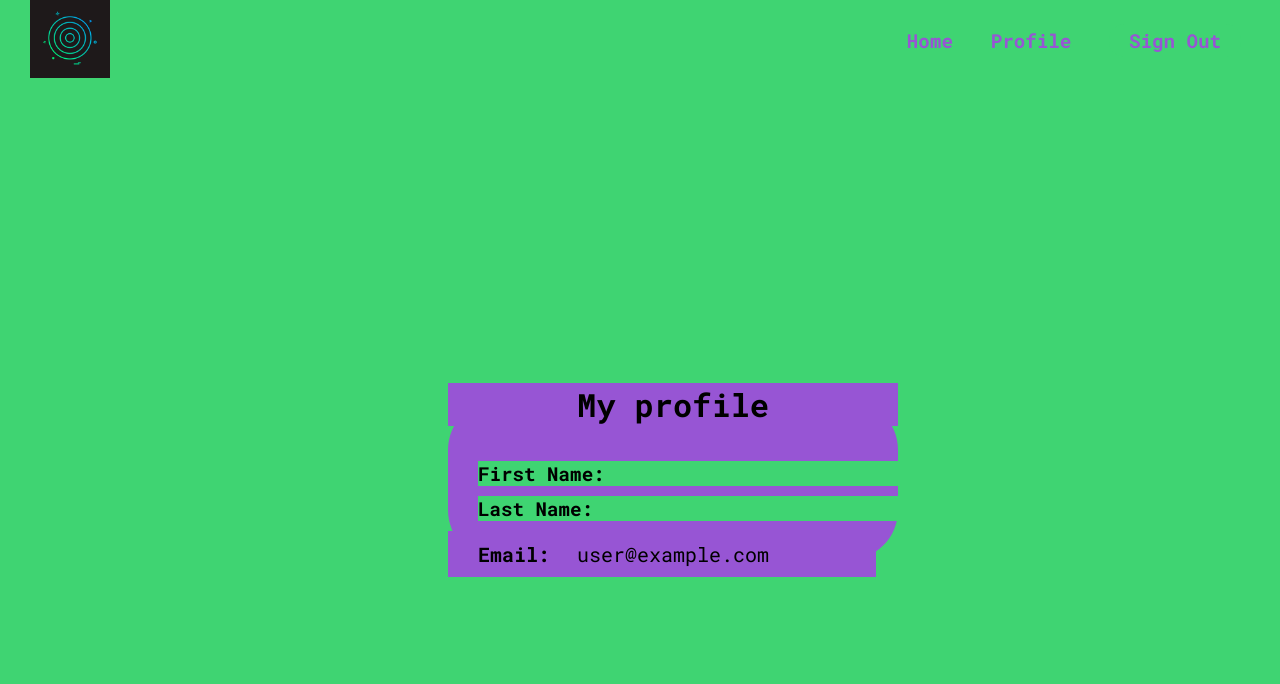
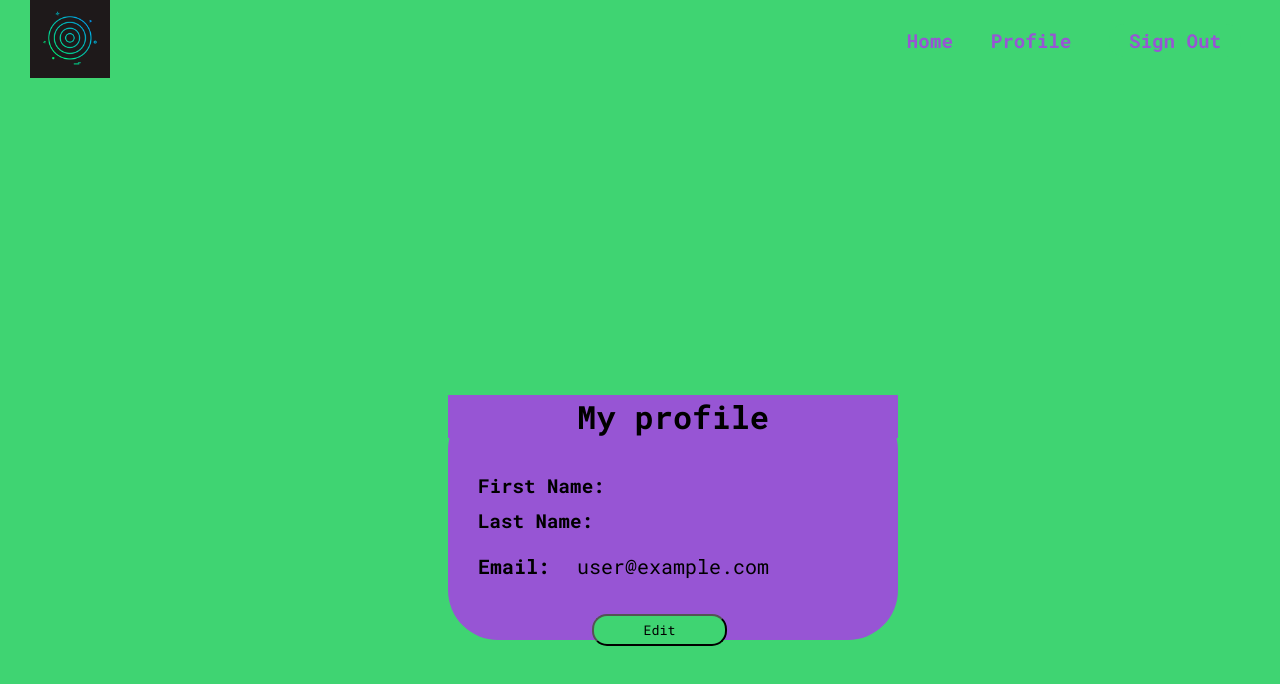
Before and after one commit to NielsLouwes/Novi_Final_Project_Focus_App, a React (Create React App) app: page /profile in a window 1280 px wide. Shown: the top 684 px of the page. Built offline with nearby package versions, Linux system fonts and the light colour scheme; no server answers; sample sign-in values are in the browser's storage.

Commit message:
updated profile basic stuff

```diff
--- a/src/components/Profile.css
+++ b/src/components/Profile.css
@@ -6,7 +6,7 @@
     margin-left: 35%;
     margin-top: 25%;
     background: #9755D4;
-    height: 20vh;
+    height: 30vh;
     border-radius: 50px;
 }
 
@@ -33,4 +33,12 @@
   margin-left: 30px;
   margin-bottom: 10px;
   font-size: 1.2rem;
+   background: #9755D4;
 }
+.profile-button {
+  width: 30%;
+  margin-top: 25px;
+  border-radius: 15px;
+  margin-left: 32%;
+  padding: 5px;
+}
--- a/src/components/Profile.js
+++ b/src/components/Profile.js
@@ -10,22 +10,22 @@ export default function Profile() {
   const [loading, setLoading] = useState(false);
   const history = useHistory();
 
-  async function handleSubmit(e) {}
- console.log(currentUser);
   return (
     <div className="Profile">
       {error && <h2>{error}</h2>}
-      <form onSubmit={handleSubmit} className="ProfileMain">
+      <form className="ProfileMain">
         <h2 className="profile-title">My profile </h2>
         <p className="profile-text">First Name: </p>
         <p className="profile-text">Last Name: </p>
         {currentUser ? (
-          <label  className="register__label" htmlFor="email">
-            <strong className="register__label" >Email:</strong> {currentUser.email}
+          <label className="register__label" htmlFor="email">
+            <strong className="register__label">Email:</strong>{" "}
+            {currentUser.email}
           </label>
         ) : (
           <Redirect to="/signin"> </Redirect>
         )}
+        <button className="profile-button">Edit</button>
       </form>
     </div>
   );
--- a/src/pages/Home.js
+++ b/src/pages/Home.js
@@ -1,4 +1,4 @@
-import React from "react";
+import React, { useState } from "react";
 import { Link } from "react-router-dom";
 import "./Home.css";
 
```
